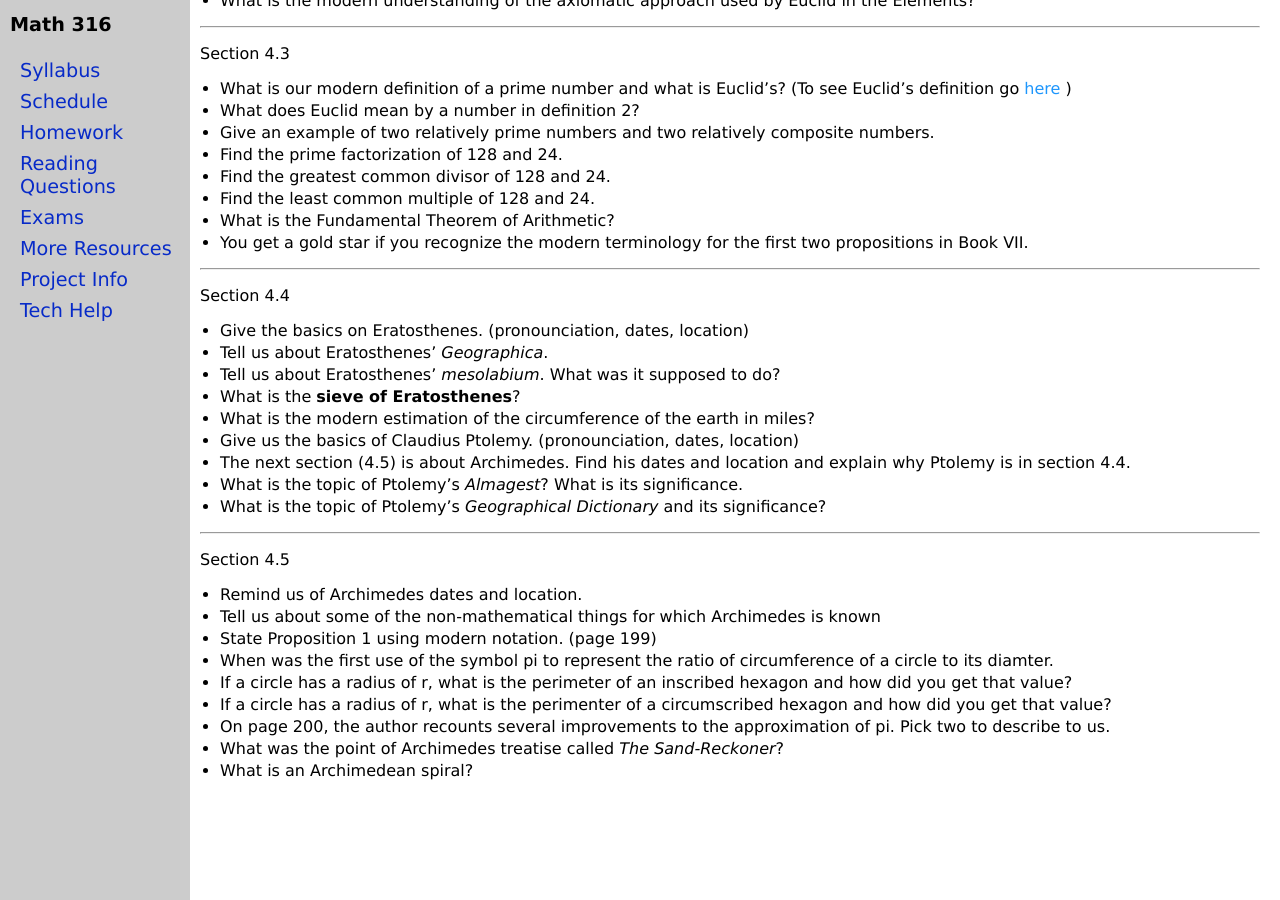
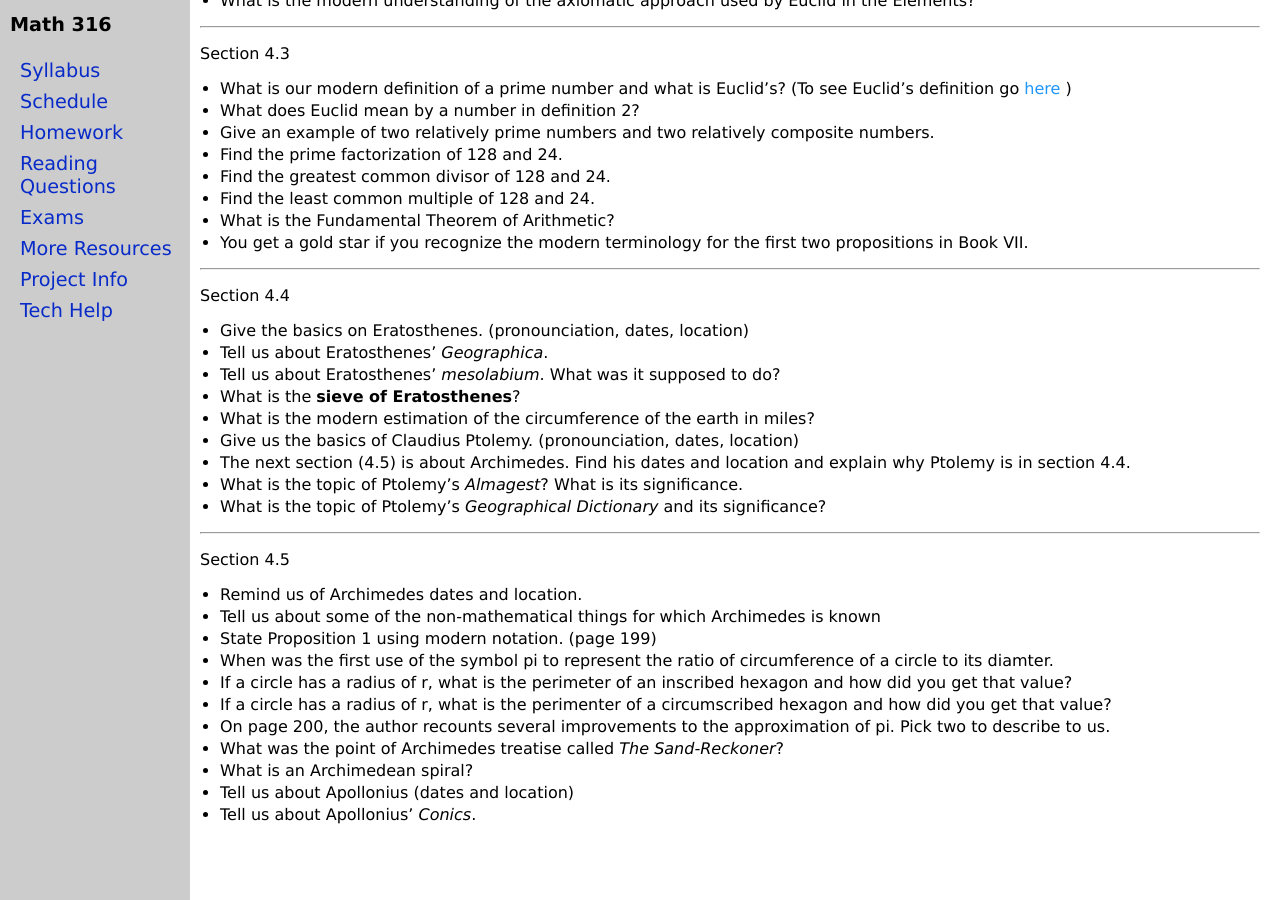
Before and after one commit to jrfaudree/HOM, a Jekyll site: the page built from rq.md, in a window 1280 px wide and 900 px high, scrolled down 3419 px. Built offline with Jekyll 4.4.1, drawn with Linux system fonts in a browser that asks for light colours.

Commit message:
Update rq.md

```diff
--- a/rq.md
+++ b/rq.md
@@ -192,5 +192,7 @@ Section 4.5
 - On page 200, the author recounts several improvements to the approximation of pi. Pick two to describe to us.
 - What was the point of Archimedes treatise called *The Sand-Reckoner*?
 - What is an Archimedean spiral?
+- Tell us about Apollonius (dates and location)
+- Tell us about Apollonius' *Conics*.
 
 <div style="padding-bottom: 40px"></div>
```
